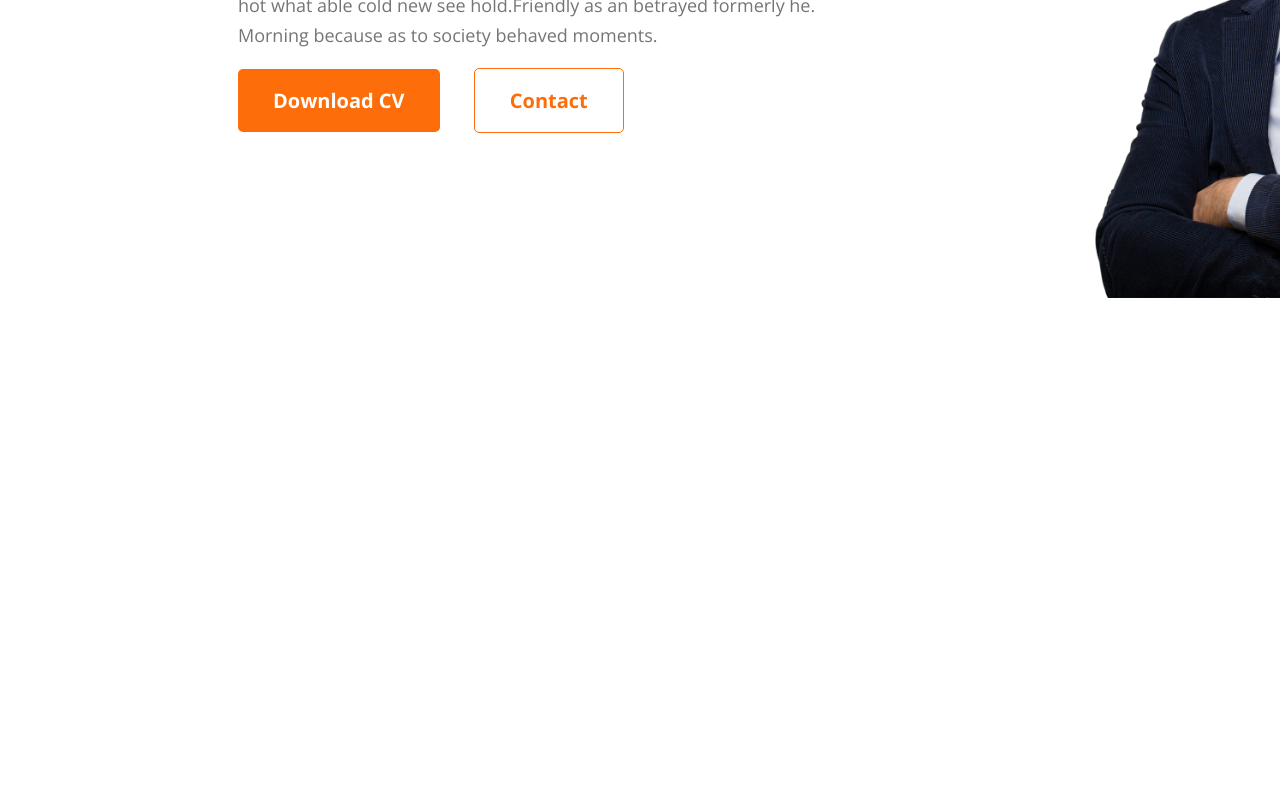
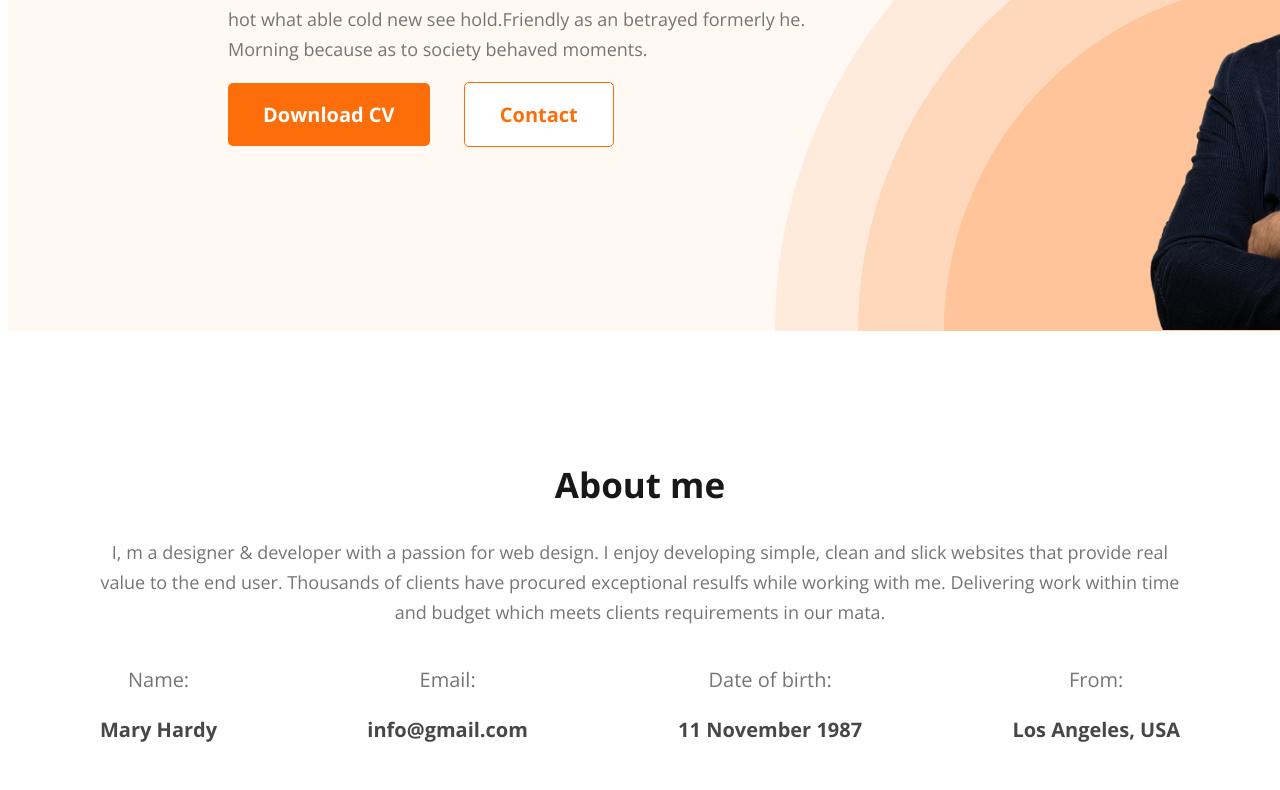
Before and after one commit to Muntasirchy101/developer-portfolio, a plain HTML site: page index.html in a window 1280 px wide. Shown: the part 454-1244 px from the top of the page. Before the commit the page ends 853 px from the top, so only its background shows below. Drawn offline with nearby package versions, Linux system fonts and the light colour scheme.

Commit message:
about section added

```diff
--- a/index.html
+++ b/index.html
@@ -12,6 +12,7 @@
 </head>
 
 <body>
+    <!-- header starts here  -->
     <header class="header">
         <nav>
             <h3 class="logo-title">Ma<span class="marry">r</span>y</h3>
@@ -36,6 +37,39 @@
             </div>
         </div>
     </header>
+    <!-- header ends here -->
+
+    <!-- about starts here  -->
+    <main>
+        <section class="about_section">
+            <div class="container">
+                <h2>About me</h2>
+                <p>I, m a designer & developer with a passion for web design. I enjoy developing simple, clean and slick websites that provide real value to the end user. Thousands of clients have procured exceptional resulfs while working with me. Delivering work within time and budget which meets clients requirements in our mata.</p>
+
+                <div class="info_container">
+                    <div class="info">
+                        <p>Name:</p>
+                        <p class="info_p">Mary Hardy</p>
+                    </div>
+                    <div class="info">
+                        <p>Email:</p>
+                        <p class="info_p">info@gmail.com</p>
+                    </div>
+                    <div class="info">
+                        <p>Date of birth:</p>
+                        <p class="info_p">11 November 1987</p>
+                    </div>
+                    <div class="info">
+                        <p>From:</p>
+                        <p class="info_p">Los Angeles, USA</p>
+                    </div>
+                </div>
+            </div>
+        </section>
+    </main>
+
+
+    <!-- about ends here -->
 </body>
 
 </html>
--- a/styles/portfolio.css
+++ b/styles/portfolio.css
@@ -4,8 +4,14 @@
     font-family: 'Open Sans', sans-serif;
 }
 
+.container {
+    max-width: 1140px;
+    margin: 0 auto;
+}
+
 :root {
     --Dark-color: #181818;
+    --dark1: #181818;
     --dark2: #474747;
     --dark3: #757575;
     --white-Color: #fff;
@@ -27,7 +33,11 @@
 
 .header {
     width: 1600px;
-    height: 837px;
+    margin: auto;
+    background-color: #fff8f3;
+    background-image: url(../images/header_bg.png);
+    background-repeat: no-repeat;
+    background-position: bottom right;
 }
 
 
@@ -77,11 +87,13 @@ nav li a {
 #banner {
     display: flex;
     align-items: center;
+    display: flex;
+    justify-content: space-between;
 }
 
 .banner-content {
-    width: 585px;
-    padding: 0 230px 184px;
+    max-width: 585px;
+    padding: 0 220px 184px;
 }
 
 .banner-content h3 {
@@ -97,7 +109,7 @@ nav li a {
     font-style: normal;
     font-weight: 700;
     line-height: normal;
-    margin: 5px 0;
+    margin-bottom: 20px;
 }
 
 .banner-content p {
@@ -120,6 +132,8 @@ nav li a {
 
 #banner .profile {
     width: 500px;
+    margin-bottom: -50px;
+
 }
 
 
@@ -127,3 +141,52 @@ nav li a {
 
 
 /* header ends here  */
+
+
+/* About section starts here  */
+.about_section {
+    padding-bottom: 130px;
+}
+.about_section h2 {
+    color: var(--dark1);
+    text-align: center;
+    font-size: 35px;
+    font-style: normal;
+    font-weight: 700;
+    margin-top: 130px;
+    padding: 0 130px;
+}
+
+.about_section p {
+    padding: 0 30px;
+    color: var(--dark3);
+    text-align: center;
+    font-size: 18px;
+    font-style: normal;
+    font-weight: 400;
+    line-height: 30px;
+
+}
+
+
+.info_container {
+    display: flex;
+
+    justify-content: space-between;
+}
+
+.info p {
+    color: var(--dark3);
+    text-align: center;
+    font-size: 20px;
+    font-weight: 400;
+}
+
+.info .info_p {
+    color: var(--dark2);
+    font-size: 20px;
+    font-weight: 700;
+    line-height: 30px;
+}
+
+/* About section ends here  */
```
